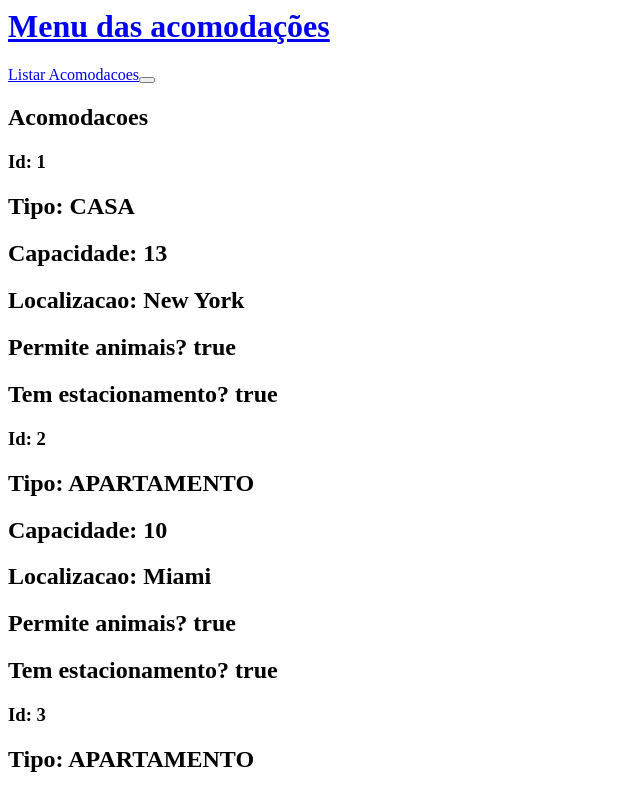
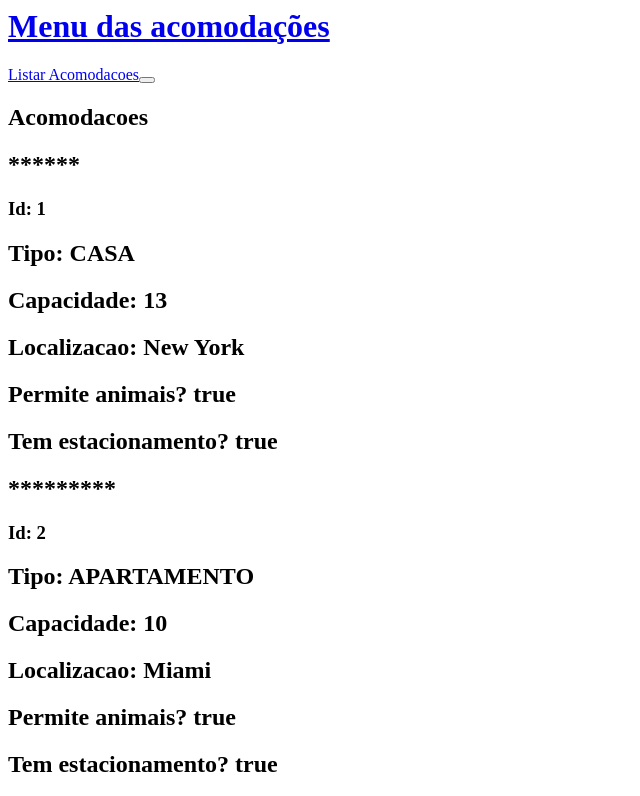
Before and after one commit to igoralved/angular-ivy-ji1hub, an Angular app: page /acomodacoes in a window 1280 px wide. Shown: the top 796 px of the page, without its empty margins (0-640 px from the left). Built offline with nearby package versions, Linux system fonts and the light colour scheme.

Commit message:
2 files modified

```diff
--- a/src/app/acomodacoes-list/acomodacoes-list.component.html
+++ b/src/app/acomodacoes-list/acomodacoes-list.component.html
@@ -1,5 +1,5 @@
 <h2>Acomodacoes</h2>
-
+<h2>******</h2>
 <div class="acomodacao" *ngFor="let acomodacao of acomodacoes | async">
   <div *ngIf="achou(acomodacao)">
     <h3>
@@ -10,5 +10,6 @@
     <h2>Localizacao: {{ acomodacao.localizacao }}</h2>
     <h2>Permite animais? {{ acomodacao.permiteAnimais }}</h2>
     <h2>Tem estacionamento? {{ acomodacao.temEstacionamento }}</h2>
+    <h2>*********</h2>
   </div>
 </div>
--- a/src/app/filter-loc-list/filter-loc-list.component.html
+++ b/src/app/filter-loc-list/filter-loc-list.component.html
@@ -1,7 +1,7 @@
 <p>filter-loc-list works!</p>
 
 <h2>Acomodacoes</h2>
-
+<h2>*****</h2>
 <div class="acomodacao" *ngFor="let acomodacao of acomodacoes | async">
   <div *ngIf="achou(acomodacao) && valido(acomodacao)">
     <h3>Id: {{ acomodacao.id }}</h3>
@@ -10,5 +10,6 @@
     <h3>Localizacao: {{ acomodacao.localizacao }}</h3>
     <h3>Permite animais? {{ acomodacao.permiteAnimais }}</h3>
     <h3>Tem Estacionamento? {{ acomodacao.temEstacionamento }}</h3>
+    <h2>*****</h2>
   </div>
 </div>
```
